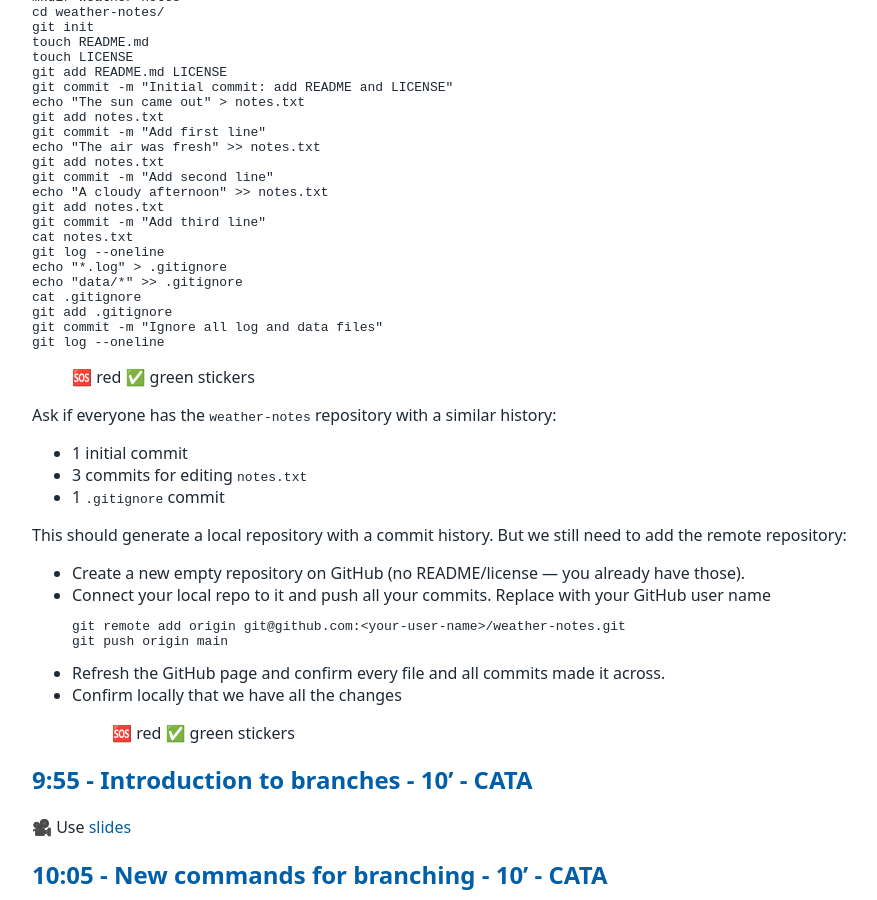
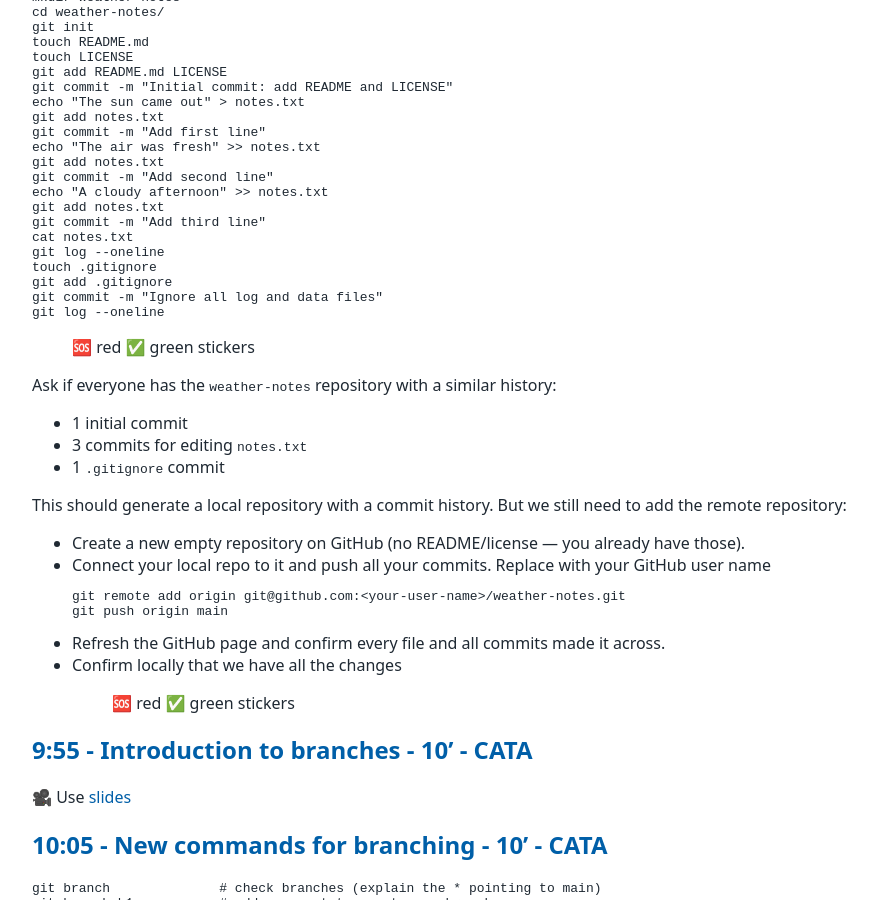
Before and after one commit to tu-delft-library/intermediate_version_control_with_git, a Jekyll site: the page built from material_for_trainers/lesson_plan.md, in a window 1280 px wide and 900 px high, scrolled down 1298 px. Shown: the whole window, without its empty margins (108-985 px from the left). Built offline with Jekyll 4.4.1, drawn with Linux system fonts in a browser that asks for light colours; our own code applies the rules of GitHub Pages for plain Markdown files.

Commit message:
empty `.gitignore` to solve home assignment

```diff
--- a/material_for_trainers/lesson_plan.md
+++ b/material_for_trainers/lesson_plan.md
@@ -62,9 +62,7 @@ git add notes.txt
 git commit -m "Add third line"
 cat notes.txt
 git log --oneline
-echo "*.log" > .gitignore
-echo "data/*" >> .gitignore
-cat .gitignore
+touch .gitignore
 git add .gitignore
 git commit -m "Ignore all log and data files"
 git log --oneline
```
